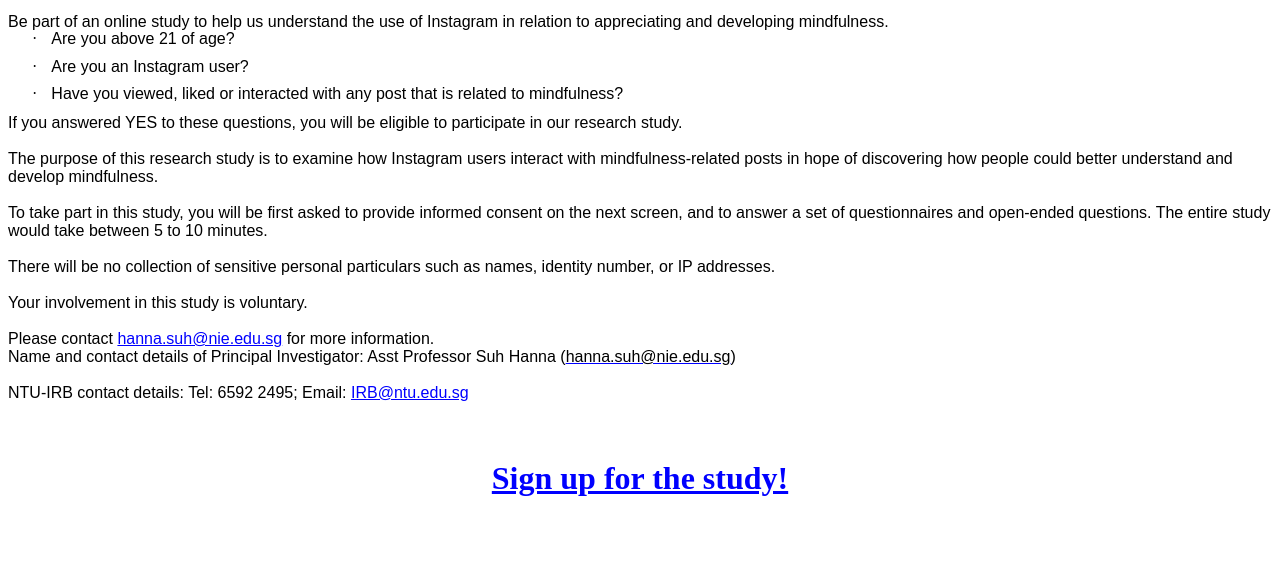
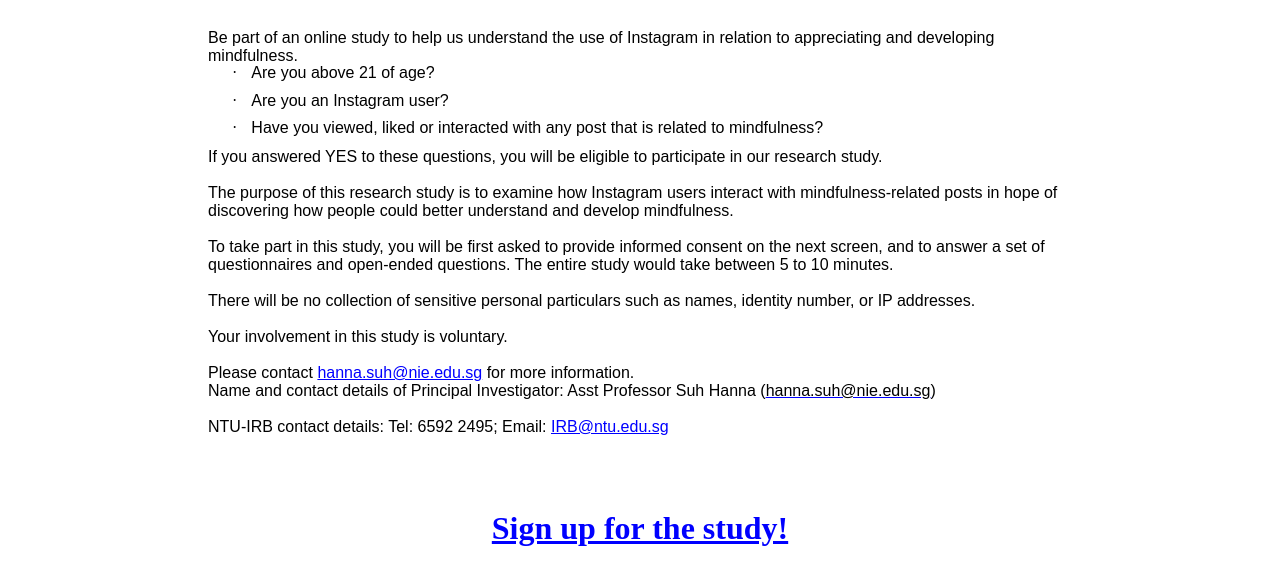
Before and after one commit to mindfulnessresearch/instagramstudy1, a plain HTML site: page index.html in a window 1280 px wide. Shown: the part 259-840 px from the top of the page. Before the commit the page ends 816 px from the top, so only its background shows below. Drawn offline with Linux system fonts and the light colour scheme.

Commit message:
Add files via upload

```diff
--- a/index.html
+++ b/index.html
@@ -997,20 +997,27 @@ ul
         word-spacing: 0px; -webkit-text-stroke-width: 0px;
         text-decoration-style: initial; text-decoration-color: initial;
         display: inline !important; float: none;"> </span></p>
-    <p class="MsoNormal"><span
+    <blockquote>
+      <blockquote>
+        <blockquote>
+          <blockquote>
+            <blockquote>
+              <p class="MsoNormal" align="left"><span
                   style="font-size:12.0pt;mso-bidi-font-family: Arial"
-        lang="EN-US">Be part of an online study to help us understand
-        the use of Instagram in relation to appreciating and developing
-        mindfulness.</span><span
+                  lang="EN-US">Be part of an online study to help us
+                  understand the use of Instagram in relation to
+                  appreciating and developing mindfulness.</span><span
 style="font-size:12.0pt;mso-bidi-font-family:Arial;mso-ansi-language:EN-GB"
                   lang="EN-GB"><o:p></o:p></span></p>
               <p class="MsoListParagraphCxSpFirst"
                 style="margin-bottom:8.0pt;mso-add-space:
-      auto;text-indent:-18.0pt;line-height:106%;mso-list:l0 level1 lfo1"><!--[if !supportLists]--><span
+                auto;text-indent:-18.0pt;line-height:106%;mso-list:l0
+                level1 lfo1" align="left"><!--[if !supportLists]--><span
                   style="font-size:12.0pt;line-height:106%;font-family:Symbol;
-        mso-fareast-font-family:Symbol;mso-bidi-font-family:Symbol"
-        lang="EN-US"><span style="mso-list:Ignore">·<span
-            style="font:7.0pt &quot;Times New Roman&quot;">&nbsp;&nbsp;&nbsp;&nbsp;&nbsp;
+
+mso-fareast-font-family:Symbol;mso-bidi-font-family:Symbol" lang="EN-US"><span
+                    style="mso-list:Ignore">·<span style="font:7.0pt
+                      &quot;Times New Roman&quot;">&nbsp;&nbsp;&nbsp;&nbsp;&nbsp;
 
 
 
@@ -1019,15 +1026,17 @@ style="font-size:12.0pt;mso-bidi-font-family:Arial;mso-ansi-language:EN-GB"
 
                     </span></span></span><!--[endif]--><span
                   style="font-size:12.0pt;
-        line-height:106%;mso-bidi-font-family:Arial" lang="EN-US">Are
-        you above 21 of age?<o:p></o:p></span></p>
+                  line-height:106%;mso-bidi-font-family:Arial"
+                  lang="EN-US">Are you above 21 of age?<o:p></o:p></span></p>
               <p class="MsoListParagraphCxSpMiddle"
                 style="margin-bottom:8.0pt;mso-add-space:
-      auto;text-indent:-18.0pt;line-height:106%;mso-list:l0 level1 lfo1"><!--[if !supportLists]--><span
+                auto;text-indent:-18.0pt;line-height:106%;mso-list:l0
+                level1 lfo1" align="left"><!--[if !supportLists]--><span
                   style="font-size:12.0pt;line-height:106%;font-family:Symbol;
-        mso-fareast-font-family:Symbol;mso-bidi-font-family:Symbol"
-        lang="EN-US"><span style="mso-list:Ignore">·<span
-            style="font:7.0pt &quot;Times New Roman&quot;">&nbsp;&nbsp;&nbsp;&nbsp;&nbsp;
+
+mso-fareast-font-family:Symbol;mso-bidi-font-family:Symbol" lang="EN-US"><span
+                    style="mso-list:Ignore">·<span style="font:7.0pt
+                      &quot;Times New Roman&quot;">&nbsp;&nbsp;&nbsp;&nbsp;&nbsp;
 
 
 
@@ -1036,15 +1045,18 @@ style="font-size:12.0pt;mso-bidi-font-family:Arial;mso-ansi-language:EN-GB"
 
                     </span></span></span><!--[endif]--><span
                   style="font-size:12.0pt;
-        line-height:106%;mso-bidi-font-family:Arial" lang="EN-US">Are
-        you an Instagram user?<span style="mso-spacerun:yes">&nbsp; </span><o:p></o:p></span></p>
+                  line-height:106%;mso-bidi-font-family:Arial"
+                  lang="EN-US">Are you an Instagram user?<span
+                    style="mso-spacerun:yes">&nbsp; </span><o:p></o:p></span></p>
               <p class="MsoListParagraphCxSpLast"
                 style="margin-bottom:8.0pt;mso-add-space:
-      auto;text-indent:-18.0pt;line-height:106%;mso-list:l0 level1 lfo1"><!--[if !supportLists]--><span
+                auto;text-indent:-18.0pt;line-height:106%;mso-list:l0
+                level1 lfo1" align="left"><!--[if !supportLists]--><span
                   style="font-size:12.0pt;line-height:106%;font-family:Symbol;
-        mso-fareast-font-family:Symbol;mso-bidi-font-family:Symbol"
-        lang="EN-US"><span style="mso-list:Ignore">·<span
-            style="font:7.0pt &quot;Times New Roman&quot;">&nbsp;&nbsp;&nbsp;&nbsp;&nbsp;
+
+mso-fareast-font-family:Symbol;mso-bidi-font-family:Symbol" lang="EN-US"><span
+                    style="mso-list:Ignore">·<span style="font:7.0pt
+                      &quot;Times New Roman&quot;">&nbsp;&nbsp;&nbsp;&nbsp;&nbsp;
 
 
 
@@ -1053,76 +1065,91 @@ style="font-size:12.0pt;mso-bidi-font-family:Arial;mso-ansi-language:EN-GB"
 
                     </span></span></span><!--[endif]--><span
                   style="font-size:12.0pt;
-        line-height:106%;mso-bidi-font-family:Arial" lang="EN-US">Have
-        you viewed, liked or interacted with any post that is related to
-        mindfulness? <o:p></o:p></span></p>
-    <p class="MsoNormal"><span
+                  line-height:106%;mso-bidi-font-family:Arial"
+                  lang="EN-US">Have you viewed, liked or interacted with
+                  any post that is related to mindfulness? <o:p></o:p></span></p>
+              <p class="MsoNormal" align="left"><span
                   style="font-size:12.0pt;mso-bidi-font-family: Arial"
-        lang="EN-US">If you answered YES to these questions, you will be
-        eligible to participate in our research study.<o:p></o:p></span></p>
-    <p class="MsoNormal"><span
+                  lang="EN-US">If you answered YES to these questions,
+                  you will be eligible to participate in our research
+                  study.<o:p></o:p></span></p>
+              <p class="MsoNormal" align="left"><span
                   style="font-size:12.0pt;mso-bidi-font-family: Arial"
                   lang="EN-US"><o:p>&nbsp;</o:p></span></p>
-    <p class="MsoNormal"><span
+              <p class="MsoNormal" align="left"><span
                   style="font-size:12.0pt;mso-bidi-font-family: Arial"
-        lang="EN-US">The purpose of this research study is to examine
-        how Instagram users interact with mindfulness-related posts in
-        hope of discovering how people could better understand and
-        develop mindfulness.<o:p></o:p></span></p>
-    <p class="MsoNormal"><span
+                  lang="EN-US">The purpose of this research study is to
+                  examine how Instagram users interact with
+                  mindfulness-related posts in hope of discovering how
+                  people could better understand and develop
+                  mindfulness.<o:p></o:p></span></p>
+              <p class="MsoNormal" align="left"><span
                   style="font-size:12.0pt;mso-bidi-font-family: Arial"
                   lang="EN-US"><o:p>&nbsp;</o:p></span></p>
-    <p class="MsoNormal"><span
+              <p class="MsoNormal" align="left"><span
                   style="font-size:12.0pt;mso-bidi-font-family: Arial"
-        lang="EN-US">To take part in this study, you will be first asked
-        to provide informed consent on the next screen, and to answer a
-        set of questionnaires and open-ended questions. The entire study
-        would take between 5 to 10 minutes. <o:p></o:p></span></p>
-    <p class="MsoNormal"><span
+                  lang="EN-US">To take part in this study, you will be
+                  first asked to provide informed consent on the next
+                  screen, and to answer a set of questionnaires and
+                  open-ended questions. The entire study would take
+                  between 5 to 10 minutes. <o:p></o:p></span></p>
+              <p class="MsoNormal" align="left"><span
                   style="font-size:12.0pt;mso-bidi-font-family: Arial"
                   lang="EN-US"><o:p>&nbsp;</o:p></span></p>
-    <p class="MsoNormal"><span
+              <p class="MsoNormal" align="left"><span
                   style="font-size:12.0pt;mso-bidi-font-family: Arial"
-        lang="EN-US">There will be no collection of sensitive personal
-        particulars such as names, identity number, or IP addresses. <o:p></o:p></span></p>
-    <p class="MsoNormal"><span
+                  lang="EN-US">There will be no collection of sensitive
+                  personal particulars such as names, identity number,
+                  or IP addresses. <o:p></o:p></span></p>
+              <p class="MsoNormal" align="left"><span
                   style="font-size:12.0pt;mso-bidi-font-family: Arial"
                   lang="EN-US"><o:p>&nbsp;</o:p></span></p>
-    <p class="MsoNormal"><span
+              <p class="MsoNormal" align="left"><span
                   style="font-size:12.0pt;mso-bidi-font-family: Arial"
-        lang="EN-US">Your involvement in this study is voluntary. <o:p></o:p></span></p>
-    <p class="MsoNormal"><span
+                  lang="EN-US">Your involvement in this study is
+                  voluntary. <o:p></o:p></span></p>
+              <p class="MsoNormal" align="left"><span
                   style="font-size:12.0pt;mso-bidi-font-family: Arial"
                   lang="EN-US"><o:p>&nbsp;</o:p></span></p>
-    <p class="MsoNormal"><span
+              <p class="MsoNormal" align="left"><span
                   style="font-size:12.0pt;mso-bidi-font-family: Arial"
                   lang="EN-US">Please contact </span><span lang="EN-US"><a
                     href="mailto:hanna.suh@nie.edu.sg"><span
-            style="font-size:12.0pt;mso-bidi-font-family: Arial">hanna.suh@nie.edu.sg</span></a></span><span
+                      style="font-size:12.0pt;mso-bidi-font-family:
+                      Arial">hanna.suh@nie.edu.sg</span></a></span><span
                   style="font-size: 12.0pt;mso-bidi-font-family:Arial"
                   lang="EN-US"> for more information.<o:p></o:p></span></p>
-    <p class="MsoNormal"><span
-        style="font-size:12.0pt;mso-bidi-font-family: Arial;color:black"
-        lang="EN-US">Name and&nbsp;contact details of Principal
-        Investigator: Asst Professor Suh Hanna (</span><span
-        lang="EN-US"><a href="mailto:hanna.suh@nie.edu.sg"><span
+              <p class="MsoNormal" align="left"><span
+                  style="font-size:12.0pt;mso-bidi-font-family:
+                  Arial;color:black" lang="EN-US">Name and&nbsp;contact
+                  details of Principal Investigator: Asst Professor Suh
+                  Hanna (</span><span lang="EN-US"><a
+                    href="mailto:hanna.suh@nie.edu.sg"><span
                       style="font-size:12.0pt;mso-bidi-font-family:
                       Arial;color:black;mso-themecolor:text1">hanna.suh@nie.edu.sg</span></a></span><span
 style="font-size:12.0pt;mso-bidi-font-family:Arial;color:black"
                   lang="EN-US">)<o:p></o:p></span></p>
-    <p class="MsoNormal"><span
+              <p class="MsoNormal" align="left"><span
                   style="font-size:12.0pt;mso-bidi-font-family:
                   Arial;color:black;mso-themecolor:text1" lang="EN-US"><o:p>&nbsp;</o:p></span></p>
-    <p class="MsoNormal"><span
-        style="font-size:12.0pt;mso-bidi-font-family: Arial;color:black"
-        lang="EN-US">NTU-IRB contact details: Tel: 6592 2495; Email: </span><span
+              <p class="MsoNormal" align="left"><span
+                  style="font-size:12.0pt;mso-bidi-font-family:
+                  Arial;color:black" lang="EN-US">NTU-IRB contact
+                  details: Tel: 6592 2495; Email: </span><span
                   lang="EN-US"><a href="mailto:IRB@ntu.edu.sg"><span
                       style="font-size:12.0pt;
                       mso-bidi-font-family:Arial;border:none windowtext
-            1.0pt;mso-border-alt:none windowtext 0cm; padding:0cm">IRB@ntu.edu.sg</span></a></span><span
-        style="font-size: 12.0pt;mso-bidi-font-family:Arial;color:black"
+                      1.0pt;mso-border-alt:none windowtext 0cm;
+                      padding:0cm">IRB@ntu.edu.sg</span></a></span><span
+                  style="font-size:
+                  12.0pt;mso-bidi-font-family:Arial;color:black"
                   lang="EN-US"> <br>
                 </span></p>
+            </blockquote>
+          </blockquote>
+        </blockquote>
+      </blockquote>
+    </blockquote>
     <p class="MsoNormal"><a
         href="https://nie.asia.qualtrics.com/jfe/form/SV_e2uycAiuihWlw0t"><font
           size="+3"><br>
```
Lines whose indentation alone changed are shown as unchanged.
